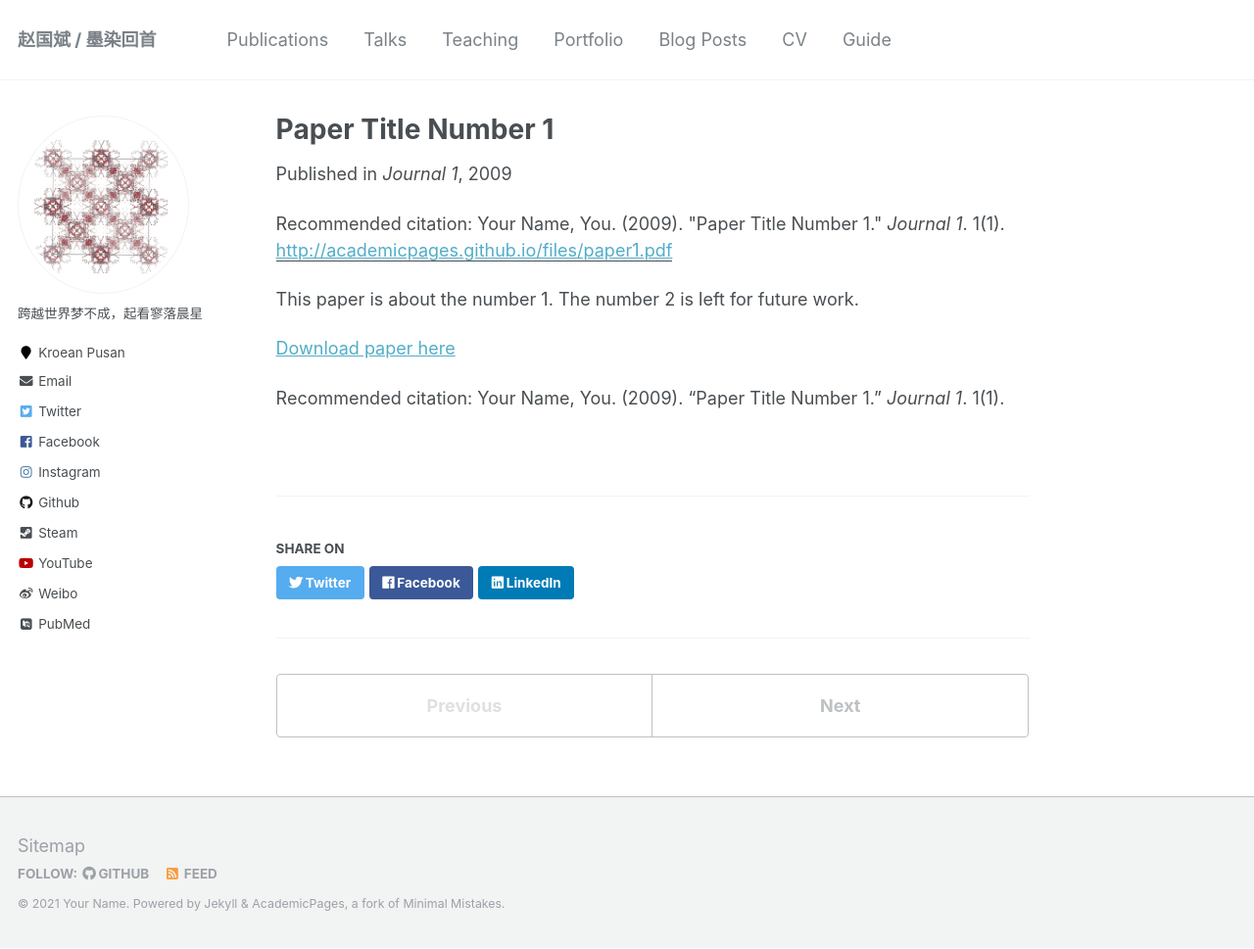
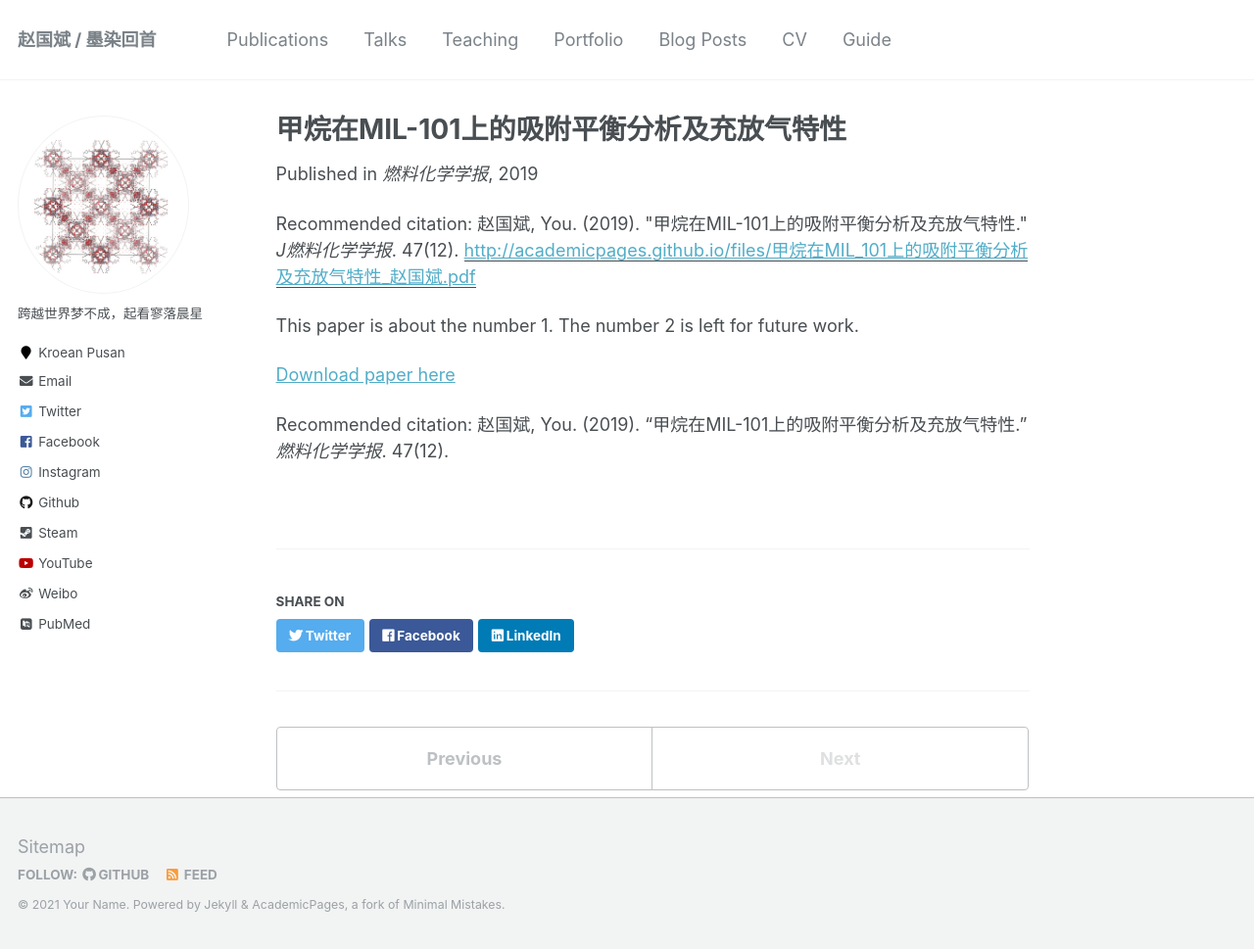
Before and after one commit to sxm13/ZGBshenxiaomoCV.github.io, a Jekyll site: the page built from _publications/2009-10-01-paper-title-number-1.md, in a window 1280 px wide and 969 px high. Shown: the whole window at 98% size. Built offline with Jekyll 4.4.1, drawn with Linux system fonts in a browser that asks for light colours; some web fonts are replaced.

Commit message:
Update 2009-10-01-paper-title-number-1.md

```diff
--- a/_publications/2009-10-01-paper-title-number-1.md
+++ b/_publications/2009-10-01-paper-title-number-1.md
@@ -1,15 +1,15 @@
 ---
-title: "Paper Title Number 1"
+title: "甲烷在MIL-101上的吸附平衡分析及充放气特性"
 collection: publications
-permalink: /publication/2009-10-01-paper-title-number-1
+permalink: /publication/2019-12-19-paper-title-number-1
 excerpt: 'This paper is about the number 1. The number 2 is left for future work.'
-date: 2009-10-01
-venue: 'Journal 1'
-paperurl: 'http://academicpages.github.io/files/paper1.pdf'
-citation: 'Your Name, You. (2009). &quot;Paper Title Number 1.&quot; <i>Journal 1</i>. 1(1).'
+date: 2019-12-19
+venue: '燃料化学学报'
+paperurl: 'http://academicpages.github.io/files/甲烷在MIL_101上的吸附平衡分析及充放气特性_赵国斌.pdf'
+citation: '赵国斌, You. (2019). &quot;甲烷在MIL-101上的吸附平衡分析及充放气特性.&quot; <i>J燃料化学学报</i>. 47(12).'
 ---
 This paper is about the number 1. The number 2 is left for future work.
 
-[Download paper here](http://academicpages.github.io/files/paper1.pdf)
+[Download paper here](http://ZGBshenxiaomoCV.github.io/files/paper1.pdf)
 
-Recommended citation: Your Name, You. (2009). "Paper Title Number 1." <i>Journal 1</i>. 1(1).
+Recommended citation: 赵国斌, You. (2019). "甲烷在MIL-101上的吸附平衡分析及充放气特性." <i>燃料化学学报</i>. 47(12).
```
